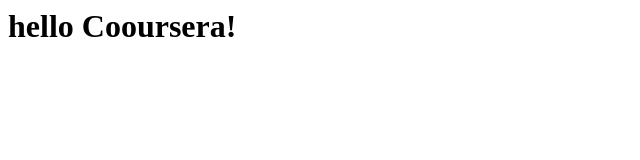
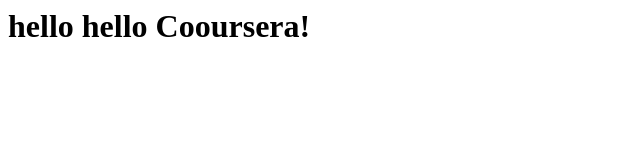
Before and after one commit to tommybinli/Coursera-test, a plain HTML site: page index.html in a window 1280 px wide. Shown: the whole page, without its empty margins (0-640 px from the left). Drawn offline with Linux system fonts and the light colour scheme.

Commit message:
small changes

```diff
--- a/index.html
+++ b/index.html
@@ -1 +1 @@
-<h1>hello Cooursera!<h1>
+<h1> hello     hello Cooursera!<h1>
```
